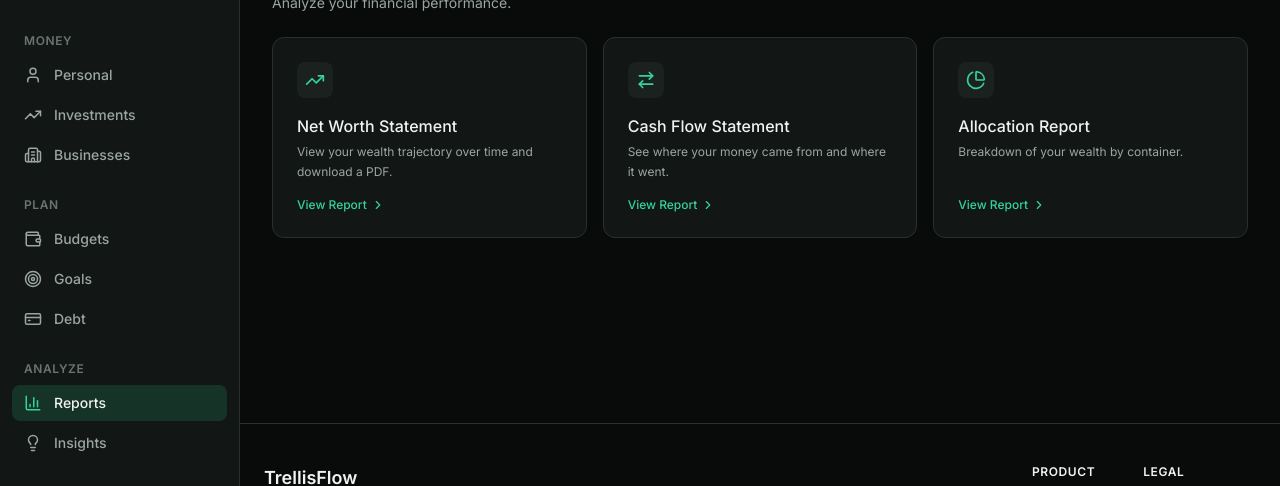
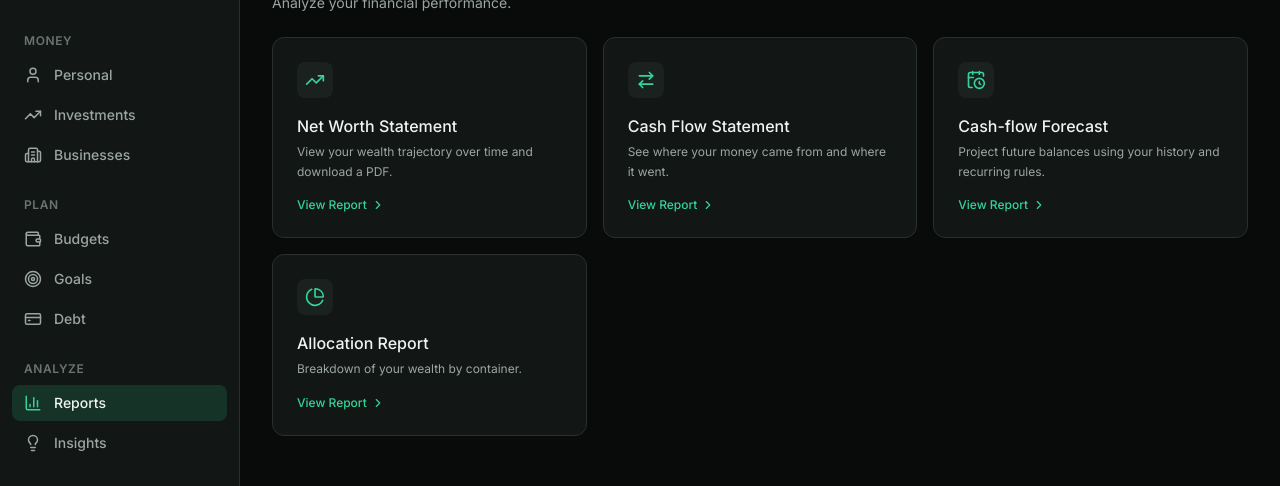
Before and after one commit to Dancan1907/trellisflow, a Next.js app in the folder apps/web/: page /reports in a window 1280 px wide. Shown: the part 139-625 px from the top of the page. Built offline with nearby package versions, Linux system fonts and the light colour scheme; no server answers.

Commit message:
feat(forecasting): link forecast from reports dashboard

```diff
--- a/apps/web/src/app/(app)/reports/page.tsx
+++ b/apps/web/src/app/(app)/reports/page.tsx
@@ -1,7 +1,7 @@
 'use client';
 
 import Link from 'next/link';
-import { TrendingUp, ArrowRightLeft, PieChart, ChevronRight } from 'lucide-react';
+import { TrendingUp, ArrowRightLeft, PieChart, ChevronRight, CalendarClock } from 'lucide-react';
 
 const reports = [
   {
@@ -15,6 +15,12 @@ const reports = [
     description: 'See where your money came from and where it went.',
     href: '/reports/cash-flow',
     icon: ArrowRightLeft,
+  },
+  {
+    title: 'Cash-flow Forecast',
+    description: 'Project future balances using your history and recurring rules.',
+    href: '/reports/cash-flow-forecast',
+    icon: CalendarClock,
   },
   {
     title: 'Allocation Report',
```
